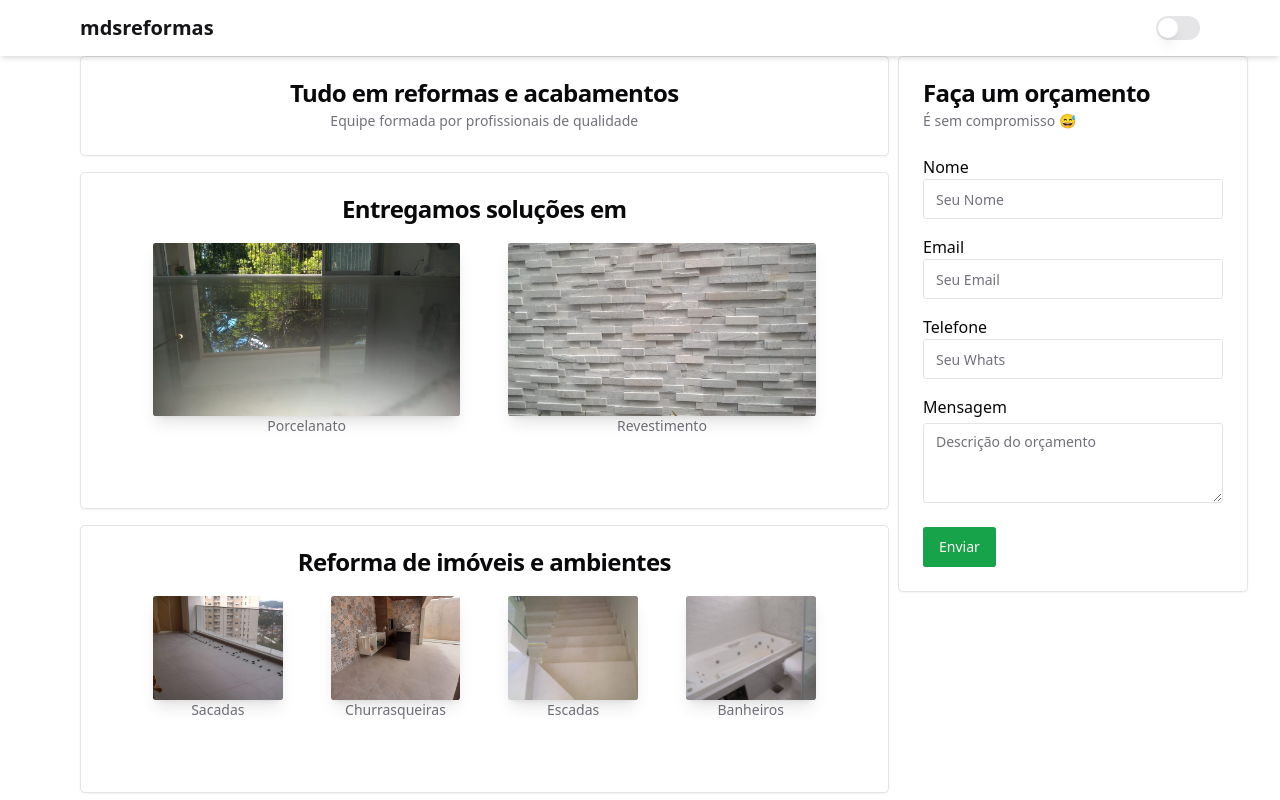
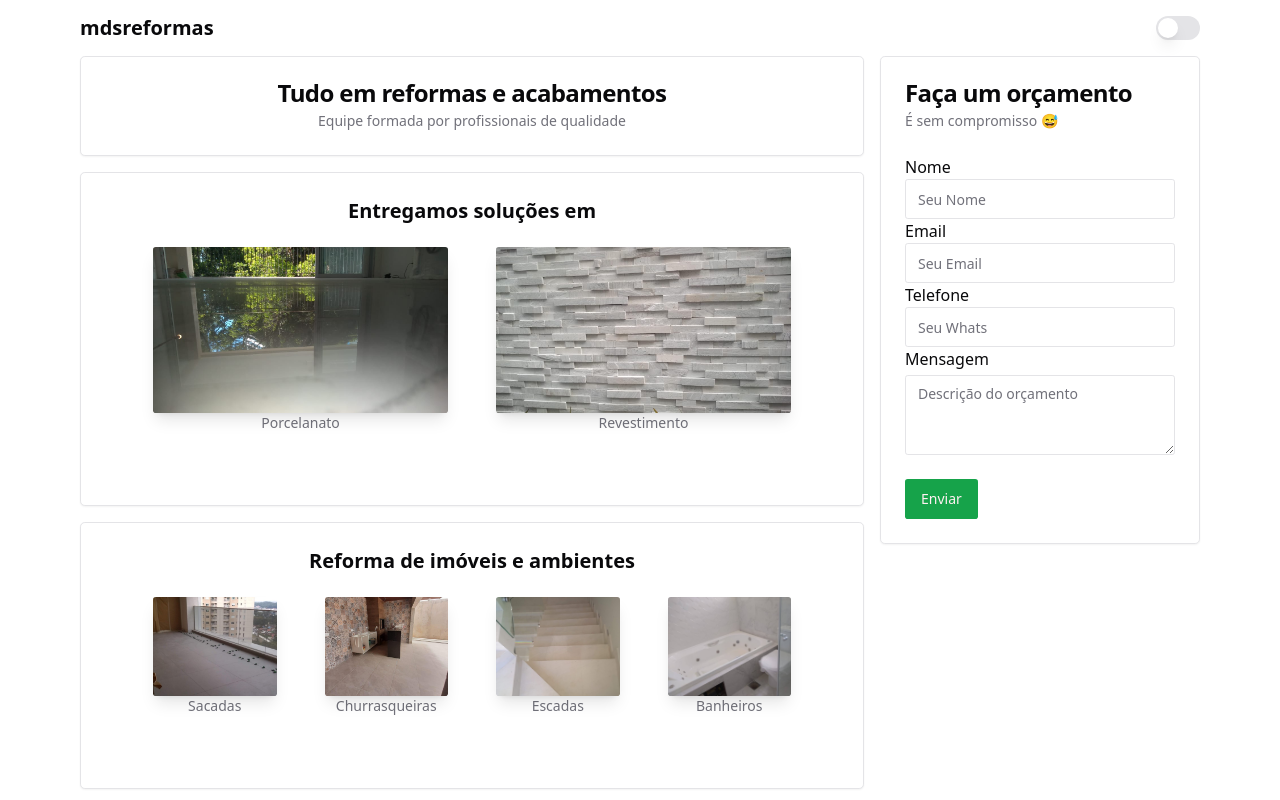
Before and after one commit to bylucaspaiva/mds, a React (Vite) app in the folder Client/: page / in a window 1280 px wide. Shown: the top 800 px of the page. Built offline with nearby package versions, Linux system fonts and the light colour scheme; grey boxes are pictures that could not be loaded; some icons are missing.

Commit message:
feat: adjust layout

```diff
--- a/Client/src/@/components/image-block.tsx
+++ b/Client/src/@/components/image-block.tsx
@@ -7,12 +7,12 @@ interface Props {
 
 const ImageBlock = ({ url, description }: Props) => {
   return (
-    <CardContent className="mx-auto text-center col-span-1">
+    <CardContent className="text-center">
       <div className="overflow-hidden rounded-md  transform hover:scale-110 transition-transform hover:mb-2 shadow-lg">
         <img src={url} alt={description} />
       </div>
         <CardDescription>
-          <h2>{description}</h2>
+          <h2 className="text-center">{description}</h2>
         </CardDescription>
     </CardContent>
   );
--- a/Client/src/@/components/main-content.tsx
+++ b/Client/src/@/components/main-content.tsx
@@ -17,12 +17,14 @@ import banheiro from './../../assets/materialsImages/banheiro.jpg'
 
 const urls = [1, 2, 3, 4, 5, 6, 7, 8, 9, 10, 11, 12];
 
+interface Props {
+  className: string
+}
 
-const MainContent = () => {
+const MainContent = ({className}: Props) => {
   return (
-    <div className=" col-span-5 mx-3 pl-9">
-            <div className="grid grid-cols-1">
-              <Card className="col-span-1 p-auto mb-4">
+    <main className={className}>
+              <Card className="mb-4">
                 <CardHeader>
                   <CardTitle className="mx-auto">
                     Tudo em reformas e acabamentos
@@ -32,26 +34,24 @@ const MainContent = () => {
                   </CardDescription>
                 </CardHeader>
               </Card>
-              <Card className="col-span-1">
+              <Card>
                 <CardHeader>
-                  <CardTitle className="mx-auto mb-4">
+                  <h1 className="mx-auto mb-4 sm:text-xs md:text-lg lg:text-xl font-semibold">
                     Entregamos soluções em
-                  </CardTitle>
-                  <CardContent className="grid grid-cols-2 lg-grid-cols-4 md-grid-cols-2 sm-grid-cols-1">
+                  </h1>
+                  <CardContent className="grid lg:grid-cols-2 md:grid-cols-2 sm:grid-cols-1">
                     <ImageBlock url={porcelanato} description='Porcelanato'/>
                     <ImageBlock url={revestimento} description='Revestimento'/>
-                    {/* <CardDescription className="col-span-1 mx-auto">Drywall</CardDescription>  */}
-                    {/* <CardDescription className="col-span-1 mx-auto">Gesso</CardDescription> */}
                   </CardContent>
                 </CardHeader>
               </Card>
 
-              <Card className="col-span-1 mt-4">
+              <Card className="mt-4">
                 <CardHeader>
-                  <CardTitle className="mx-auto mb-4">
+                  <h1 className="mx-auto mb-4 sm:text-xs md:text-lg lg:text-xl font-semibold">
                     Reforma de imóveis e ambientes
-                  </CardTitle>
-                  <CardContent className="grid grid-cols-4 lg-grid-cols-4 md-grid-cols-2 sm-grid-cols-1">
+                  </h1>
+                  <CardContent className="grid lg:grid-cols-4 md:grid-cols-2 sm:grid-cols-1">
                     <ImageBlock url={sacada} description='Sacadas'/>
                     <ImageBlock url={churrasqueira} description='Churrasqueiras'/>
                     <ImageBlock url={escada} description='Escadas'/>
@@ -59,7 +59,6 @@ const MainContent = () => {
                   </CardContent>
                 </CardHeader>
               </Card>
-            </div>
             <Separator className="my-4" />
             <ScrollArea>
               <div className="grid grid-cols-1 sm:grid-cols-2 md:grid-cols-3 lg:grid-cols-6 gap-4">
@@ -74,7 +73,7 @@ const MainContent = () => {
               </div>
               <ScrollBar orientation="horizontal" />
             </ScrollArea>
-          </div>
+          </main>
   )
 }
 
--- a/Client/src/@/components/message-form.tsx
+++ b/Client/src/@/components/message-form.tsx
@@ -4,29 +4,34 @@ import { Input } from './ui/input'
 import { Button } from './ui/button'
 import { Textarea } from './ui/textarea'
 
-const MessageForm = () => {
+interface Props {
+  className: string
+}
+
+
+const MessageForm = ({className}: Props) => {
   return (
-    <Card className="w-[350px] ">
+    <Card className={className}>
       <CardHeader>
         <CardTitle>Faça um orçamento</CardTitle>
         <CardDescription>É sem compromisso 😅</CardDescription>
       </CardHeader>
       <CardContent>
         <form>
-          <div className="grid w-full items-center gap-4">
-            <div className="flex flex-col">
+          <div className=" w-full items-center gap-4">
+            <div>
               <Label htmlFor="name">Nome</Label>
               <Input id="name" placeholder="Seu Nome" type='text'/>
             </div>
-            <div className="flex flex-col">
+            <div>
               <Label htmlFor="email">Email</Label>
               <Input id="email" placeholder="Seu Email" type='email'/>
             </div>
-            <div className="flex flex-col">
+            <div>
               <Label htmlFor="phone">Telefone</Label>
               <Input id="phone" placeholder="Seu Whats" type='tel' />
             </div>
-            <div className="flex flex-col space-y-1">
+            <div className="space-y-1">
               <Label htmlFor="message">Mensagem</Label>
               <Textarea id="message" placeholder="Descrição do orçamento" />
             </div>
--- a/Client/src/@/components/navbar.tsx
+++ b/Client/src/@/components/navbar.tsx
@@ -3,7 +3,7 @@ import ThemeSwitch from './theme-switch'
 
 const Navbar = () => {
   return (
-    <nav className="h-14 flex justify-between items-center w-full fixed top-0 z-10 px-20 shadow-md opacity-95">
+    <nav className="z-10 h-14 flex justify-between items-center w-full top-0 px-20 opacity-100">
           <h1 className="text-xl font-bold">mdsreformas</h1>
           <div className="flex items-center">
             <div className="flex items-center">
--- a/Client/src/App.tsx
+++ b/Client/src/App.tsx
@@ -7,16 +7,13 @@ import MainContent from "./@/components/main-content";
 function App() {
   return (
     <ThemeProvider defaultTheme="dark" storageKey="vite-ui-theme">
-      <Navbar />
-      <div className="container">
-        <main className="grid grid-cols-7 m-0 relative sm-grid-cols-1 top-14 z-0">
-          <MainContent />
-          <div className="col-span-2 m-0 md:fixed md:top-0 md:right-0 md:mt-10 md:mr-4 md:p-4 hidden md:block">
-            <MessageForm />
-          </div>
-        </main>
+
+        <Navbar />
+        <div className="grid grid-cols-7 px-20 z-0">
+          <MainContent className="col-span-5 z-0 mr-4" />
+          <MessageForm className="col-span-2 z-0 lg:fixed sm:relative top-14 right-20 lg:w-1/4 " />
+        </div>
         <footer></footer>
-      </div>
     </ThemeProvider>
   );
 }
```
